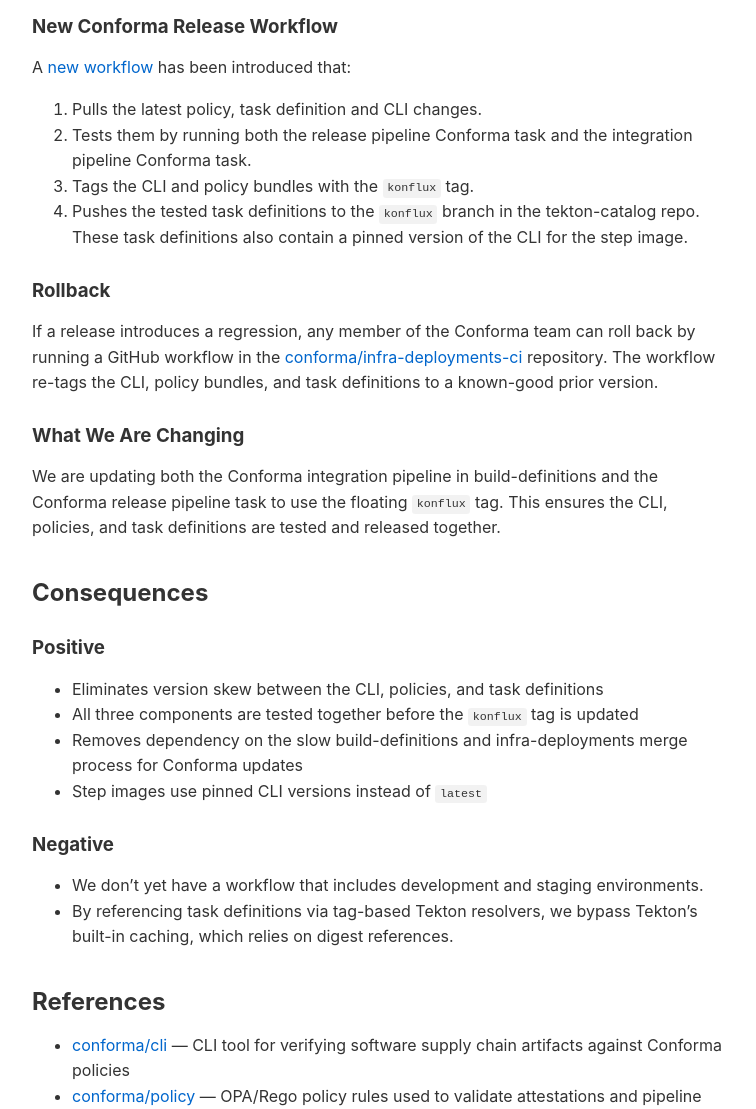
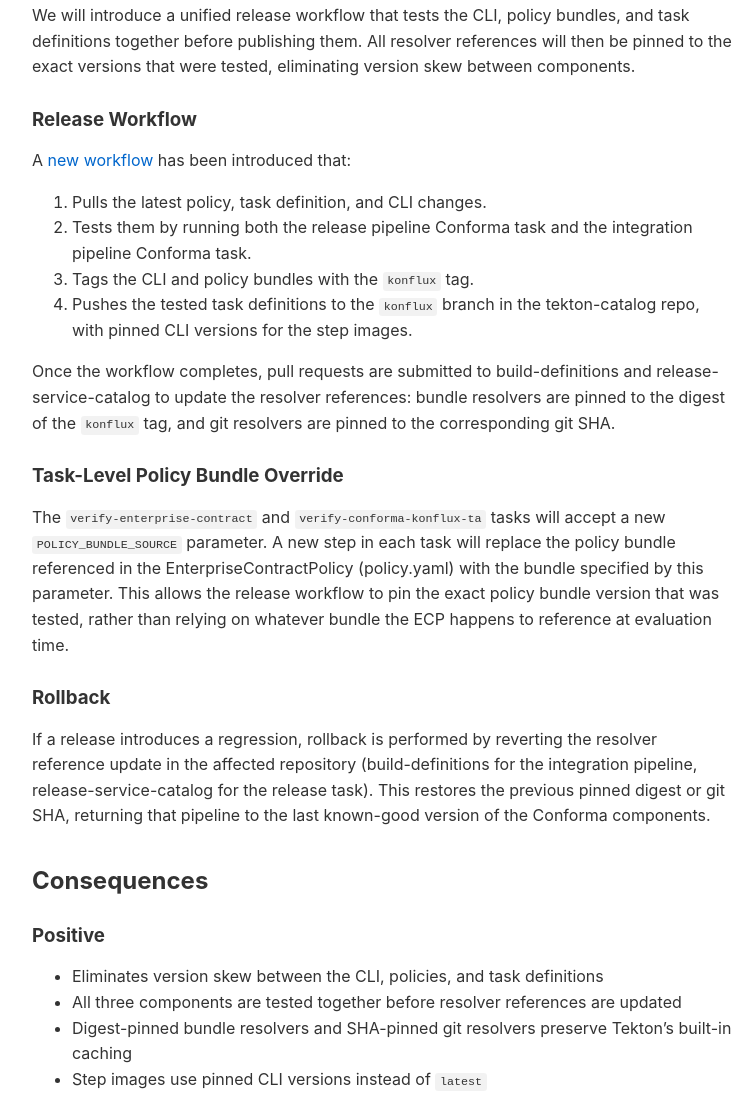
Before and after one commit to konflux-ci/architecture, an Eleventy site: page ADR/0065-conforma-release-workflow.md in a window 1280 px wide. Shown: the part 1530-2639 px from the top of the page, without its empty margins (282-1038 px from the left). Built offline with nearby package versions, Linux system fonts and the light colour scheme; Eleventy itself is replaced by a stand-in of ours; files that its build step writes are made by us from their sources; what eleventy-plugin-toc, markdown-it-replace-link would draw is missing.

Commit message:
Update ADR-65 with digest-pinned resolvers
Restructure the Decision section to read top-down: summary, workflow,
mechanism, rollback. Add the new POLICY_BUNDLE_SOURCE task parameter,
switch from floating tags to digest-pinned bundle resolvers and
SHA-pinned git resolvers, and update rollback to describe reverting
resolver references rather than re-tagging artifacts.

```diff
--- a/ADR/0065-conforma-release-workflow.md
+++ b/ADR/0065-conforma-release-workflow.md
@@ -18,7 +18,7 @@ Proposed
 
 ## Date
 
-2026-04-15
+2026-04-30
 
 ## Context
 
@@ -47,36 +47,40 @@ There is no mechanism to test all three components together before deployment. T
 
 ## Decision
 
-### New Conforma Release Workflow
+We will introduce a unified release workflow that tests the CLI, policy bundles, and task definitions together before publishing them. All resolver references will then be pinned to the exact versions that were tested, eliminating version skew between components.
+
+### Release Workflow
 
 A [new workflow](https://github.com/conforma/infra-deployments-ci/blob/main/.github/workflows/konflux-policy.yaml) has been introduced that:
 
-1. Pulls the latest policy, task definition and CLI changes.
+1. Pulls the latest policy, task definition, and CLI changes.
 2. Tests them by running both the release pipeline Conforma task and the integration pipeline Conforma task.
 3. Tags the CLI and policy bundles with the `konflux` tag.
-4. Pushes the tested task definitions to the `konflux` branch in the tekton-catalog repo. These task definitions also contain a pinned version of the CLI for the step image.
+4. Pushes the tested task definitions to the `konflux` branch in the tekton-catalog repo, with pinned CLI versions for the step images.
+
+Once the workflow completes, pull requests are submitted to build-definitions and release-service-catalog to update the resolver references: bundle resolvers are pinned to the digest of the `konflux` tag, and git resolvers are pinned to the corresponding git SHA.
+
+### Task-Level Policy Bundle Override
+
+The `verify-enterprise-contract` and `verify-conforma-konflux-ta` tasks will accept a new `POLICY_BUNDLE_SOURCE` parameter. A new step in each task will replace the policy bundle referenced in the EnterpriseContractPolicy (policy.yaml) with the bundle specified by this parameter. This allows the release workflow to pin the exact policy bundle version that was tested, rather than relying on whatever bundle the ECP happens to reference at evaluation time.
 
 ### Rollback
 
-If a release introduces a regression, any member of the Conforma team can roll back by running a GitHub workflow in the [conforma/infra-deployments-ci](https://github.com/conforma/infra-deployments-ci) repository. The workflow re-tags the CLI, policy bundles, and task definitions to a known-good prior version.
-
-### What We Are Changing
-
-We are updating both the Conforma integration pipeline in build-definitions and the Conforma release pipeline task to use the floating `konflux` tag. This ensures the CLI, policies, and task definitions are tested and released together.
+If a release introduces a regression, rollback is performed by reverting the resolver reference update in the affected repository (build-definitions for the integration pipeline, release-service-catalog for the release task). This restores the previous pinned digest or git SHA, returning that pipeline to the last known-good version of the Conforma components.
 
 ## Consequences
 
 ### Positive
 
 - Eliminates version skew between the CLI, policies, and task definitions
-- All three components are tested together before the `konflux` tag is updated
-- Removes dependency on the slow build-definitions and infra-deployments merge process for Conforma updates
+- All three components are tested together before resolver references are updated
+- Digest-pinned bundle resolvers and SHA-pinned git resolvers preserve Tekton's built-in caching
 - Step images use pinned CLI versions instead of `latest`
 
 ### Negative
 
-- We don't yet have a workflow that includes development and staging environments.
-- By referencing task definitions via tag-based Tekton resolvers, we bypass Tekton's built-in caching, which relies on digest references.
+- Updating the pinned digests and git SHAs in build-definitions and release-service-catalog still requires pull requests, so Conforma updates can be delayed by the review and approval process in those repositories.
+- The Conforma integration pipeline (build-definitions) and the Conforma release task (release-service-catalog) are updated via separate pull requests, so version drift can occur if one merges significantly before the other.
 
 ## References
 
```
